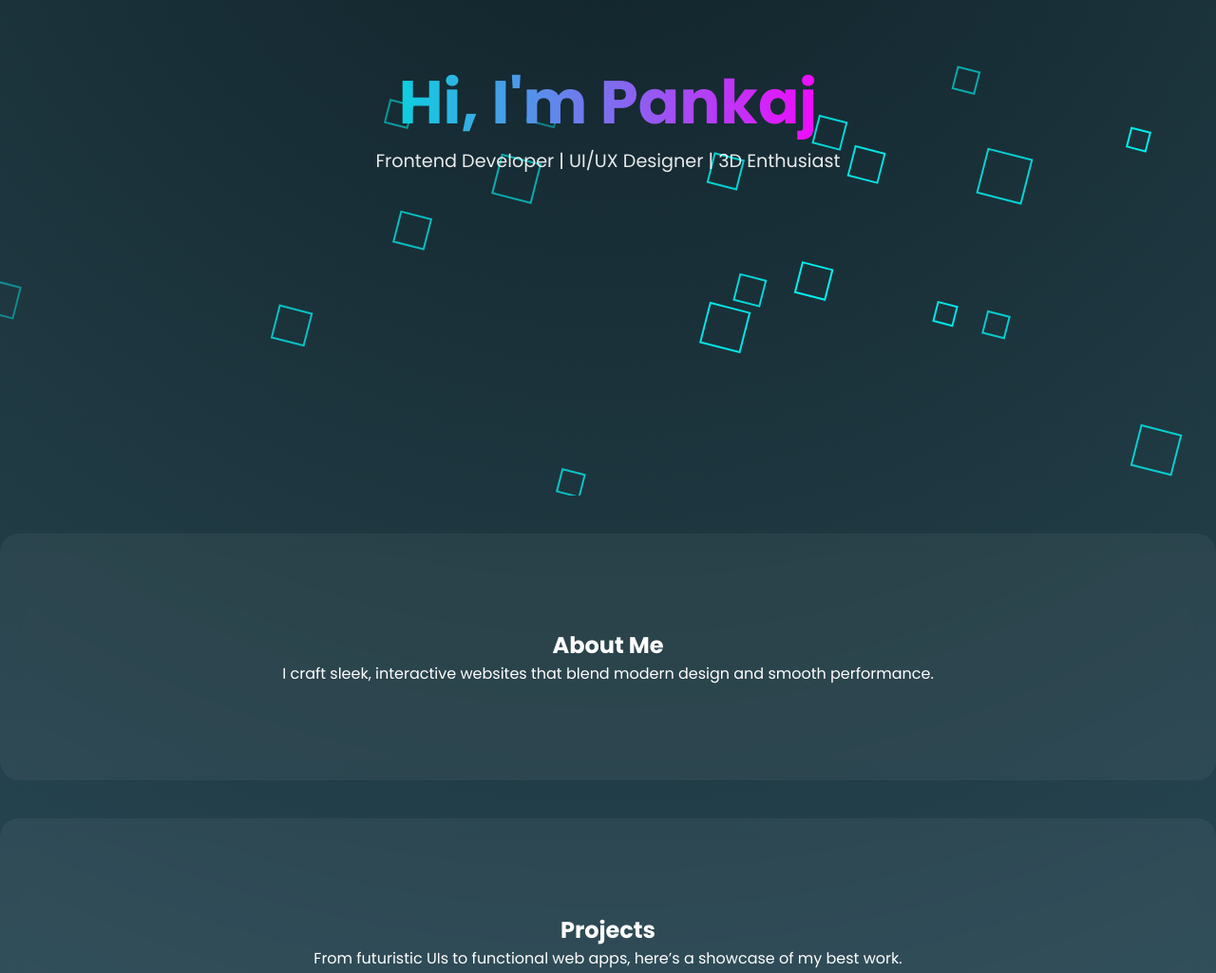
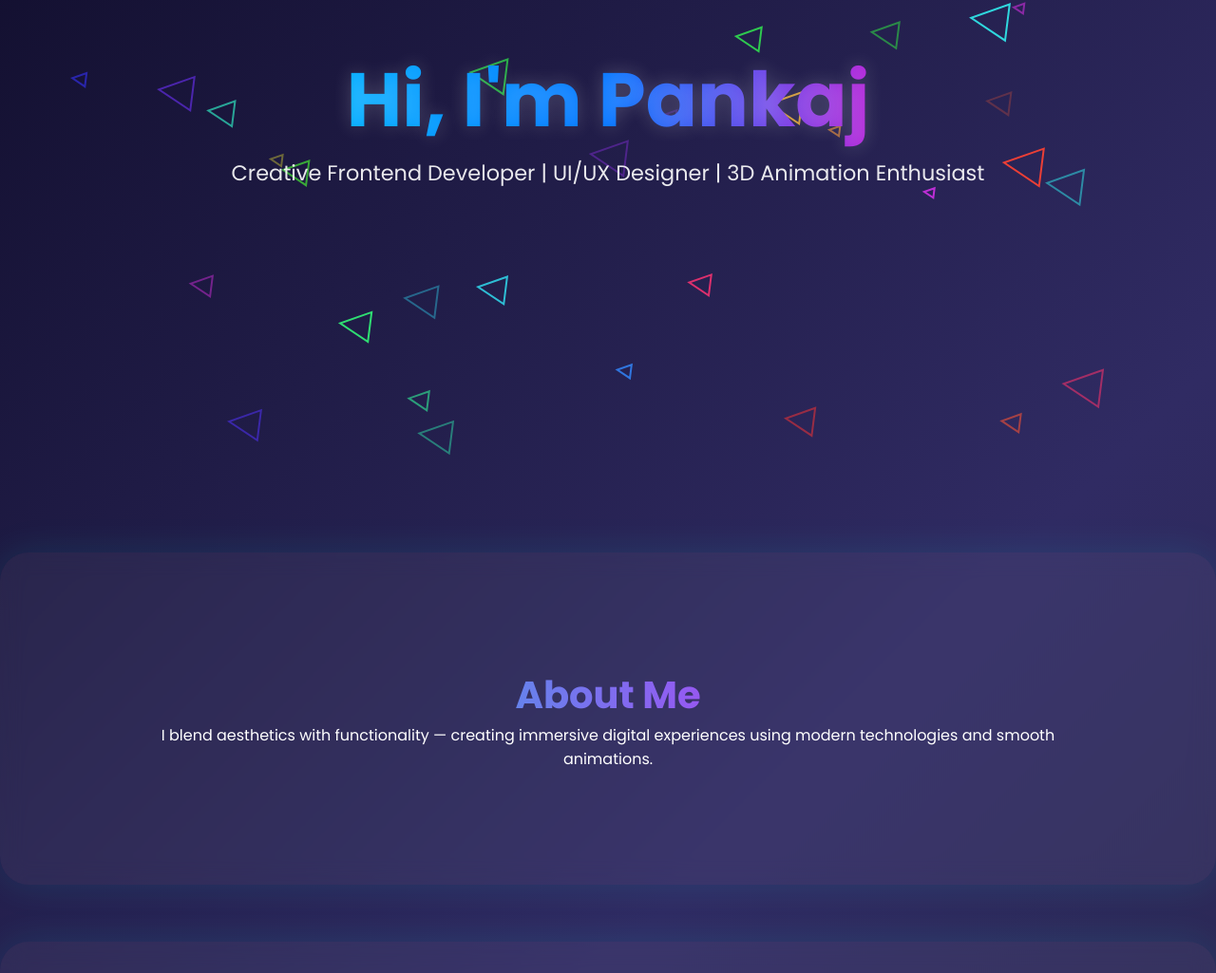
Before and after one commit to pankajmakvana07/pankajmakvana07.github.io, a plain HTML site: page index.html in a window 1280 px wide. Shown: the part 278-1303 px from the top of the page at 95% size. Drawn offline with nearby package versions, Linux system fonts and the light colour scheme.

Commit message:
Update index.html

```diff
--- a/index.html
+++ b/index.html
@@ -3,7 +3,7 @@
 <head>
   <meta charset="UTF-8" />
   <meta name="viewport" content="width=device-width, initial-scale=1.0" />
-  <title>Modern 3D Portfolio</title>
+  <title>Pankaj Makvana | Modern 3D Portfolio</title>
   <link href="https://fonts.googleapis.com/css2?family=Poppins:wght@400;600;700&display=swap" rel="stylesheet">
   <script src="https://cdnjs.cloudflare.com/ajax/libs/animejs/3.2.1/anime.min.js"></script>
   <style>
@@ -15,7 +15,7 @@
     }
     body {
       font-family: 'Poppins', sans-serif;
-      background: radial-gradient(circle at top, #0f2027, #203a43, #2c5364);
+      background: linear-gradient(135deg, #0f0c29, #302b63, #24243e);
       color: #fff;
       overflow-x: hidden;
     }
@@ -40,37 +40,46 @@
       position: relative;
       z-index: 1;
       text-align: center;
+      padding: 20px;
     }
     .hero-content h1 {
-      font-size: 4rem;
-      background: linear-gradient(90deg, #00dbde, #fc00ff);
+      font-size: 5rem;
+      background: linear-gradient(90deg, #00c6ff, #0072ff, #ff00c8);
       -webkit-background-clip: text;
       -webkit-text-fill-color: transparent;
+      text-shadow: 0 0 20px rgba(255, 255, 255, 0.2);
     }
     .hero-content p {
-      font-size: 1.2rem;
+      font-size: 1.4rem;
       opacity: 0.9;
     }
     section {
-      padding: 100px 10%;
+      padding: 120px 10%;
       text-align: center;
-      background: rgba(255,255,255,0.05);
-      margin: 40px 0;
-      border-radius: 20px;
-      backdrop-filter: blur(10px);
+      background: rgba(255, 255, 255, 0.05);
+      margin: 60px 0;
+      border-radius: 30px;
+      backdrop-filter: blur(12px);
       opacity: 0;
-      transform: translateY(80px);
+      transform: translateY(100px);
+      box-shadow: 0 0 40px rgba(0, 255, 255, 0.1);
     }
     section.visible {
       opacity: 1;
       transform: translateY(0);
       transition: all 1s ease-out;
     }
+    section h2 {
+      font-size: 2.5rem;
+      background: linear-gradient(90deg, #00dbde, #fc00ff);
+      -webkit-background-clip: text;
+      -webkit-text-fill-color: transparent;
+    }
     footer {
       text-align: center;
-      padding: 50px;
+      padding: 70px;
       opacity: 0.8;
-      font-size: 0.9rem;
+      font-size: 1rem;
     }
   </style>
 </head>
@@ -79,63 +88,85 @@
     <canvas id="heroCanvas"></canvas>
     <div class="hero-content">
       <h1>Hi, I'm Pankaj</h1>
-      <p>Frontend Developer | UI/UX Designer | 3D Enthusiast</p>
+      <p>Creative Frontend Developer | UI/UX Designer | 3D Animation Enthusiast</p>
     </div>
   </header>
 
   <section id="about">
     <h2>About Me</h2>
-    <p>I craft sleek, interactive websites that blend modern design and smooth performance.</p>
+    <p>I blend aesthetics with functionality — creating immersive digital experiences using modern technologies and smooth animations.</p>
   </section>
 
   <section id="projects">
     <h2>Projects</h2>
-    <p>From futuristic UIs to functional web apps, here’s a showcase of my best work.</p>
+    <p>Explore interactive, 3D-powered, and user-friendly projects built with passion and precision.</p>
+  </section>
+
+  <section id="skills">
+    <h2>Skills</h2>
+    <p>HTML | CSS | JavaScript | React | Three.js | Anime.js | Figma | Tailwind CSS</p>
   </section>
 
   <section id="contact">
     <h2>Contact</h2>
-    <p>Let's connect and create something amazing together!</p>
+    <p>Let's collaborate and build something extraordinary! ✨</p>
   </section>
 
   <footer>
-    <p>© 2025 Pankaj Makvana. All Rights Reserved.</p>
+    <p>© 2025 Pankaj Makvana. Designed with ❤️ and Anime.js</p>
   </footer>
 
   <script>
-    // Anime.js 3D floating cubes
+    // Canvas 3D Animation with Anime.js
     const canvas = document.getElementById('heroCanvas');
     const ctx = canvas.getContext('2d');
     canvas.width = window.innerWidth;
     canvas.height = window.innerHeight;
 
-    const cubes = [];
-    for (let i = 0; i < 25; i++) {
-      cubes.push({
+    const shapes = [];
+    for (let i = 0; i < 40; i++) {
+      shapes.push({
         x: Math.random() * canvas.width,
         y: Math.random() * canvas.height,
-        size: Math.random() * 30 + 20,
-        opacity: Math.random() * 0.6 + 0.4
+        size: Math.random() * 30 + 10,
+        opacity: Math.random() * 0.8 + 0.2,
+        color: `hsl(${Math.random() * 360}, 100%, 60%)`
       });
     }
 
-    function drawCubes() {
+    function drawShapes() {
       ctx.clearRect(0, 0, canvas.width, canvas.height);
-      cubes.forEach(c => {
+      shapes.forEach(s => {
         ctx.save();
-        ctx.translate(c.x, c.y);
-        ctx.rotate(Date.now() / 1000);
-        ctx.globalAlpha = c.opacity;
-        ctx.strokeStyle = '#00ffff';
+        ctx.globalAlpha = s.opacity;
+        ctx.translate(s.x, s.y);
+        ctx.rotate(Date.now() / 2000);
+        ctx.strokeStyle = s.color;
         ctx.lineWidth = 2;
-        ctx.strokeRect(-c.size/2, -c.size/2, c.size, c.size);
+        ctx.beginPath();
+        ctx.moveTo(-s.size / 2, -s.size / 2);
+        ctx.lineTo(s.size / 2, -s.size / 2);
+        ctx.lineTo(0, s.size / 2);
+        ctx.closePath();
+        ctx.stroke();
         ctx.restore();
       });
-      requestAnimationFrame(drawCubes);
+      requestAnimationFrame(drawShapes);
     }
-    drawCubes();
+    drawShapes();
 
-    // Scroll-triggered Anime.js animations
+    anime({
+      targets: shapes,
+      x: () => Math.random() * canvas.width,
+      y: () => Math.random() * canvas.height,
+      opacity: () => Math.random() * 0.8 + 0.2,
+      duration: 4000,
+      easing: 'easeInOutSine',
+      direction: 'alternate',
+      loop: true
+    });
+
+    // Scroll-triggered section animations
     const sections = document.querySelectorAll('section');
     const observer = new IntersectionObserver(entries => {
       entries.forEach(entry => {
@@ -144,16 +175,21 @@
           anime({
             targets: entry.target.querySelectorAll('h2, p'),
             opacity: [0, 1],
-            translateY: [50, 0],
-            duration: 1200,
+            translateY: [80, 0],
+            duration: 1500,
             easing: 'easeOutExpo',
-            delay: anime.stagger(150)
+            delay: anime.stagger(200)
           });
         }
       });
     }, { threshold: 0.2 });
 
     sections.forEach(sec => observer.observe(sec));
+
+    window.addEventListener('resize', () => {
+      canvas.width = window.innerWidth;
+      canvas.height = window.innerHeight;
+    });
   </script>
 </body>
 </html>
```
